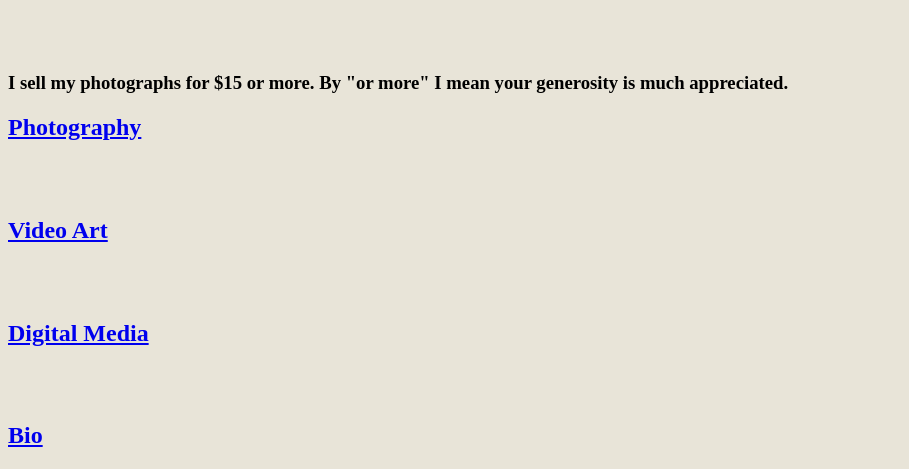
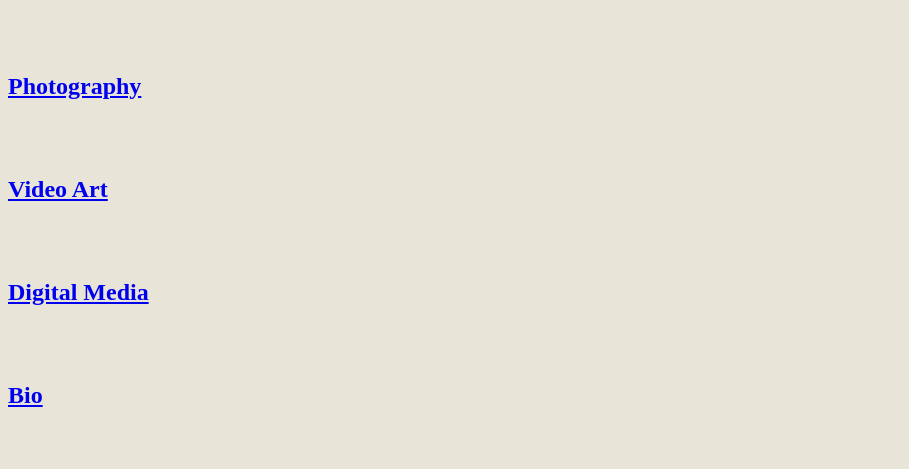
Before and after one commit to evanyerian/evanyerian.github.io, a plain HTML site: page index.html in a window 1280 px wide. Shown: the part 449-918 px from the top of the page, without its empty margins (0-909 px from the left). After the commit the page ends 878 px from the top, so only its background shows below. Drawn offline with Linux system fonts and the light colour scheme.

Commit message:
Add files via upload

```diff
--- a/index.html
+++ b/index.html
@@ -10,7 +10,6 @@
 
     <h2> I am a studying Photography Major at Lewis & Clark College in Portland Oregon.</h2>
     <br></br>
-    <h3> I sell my photographs for $15 or more. By "or more" I mean your generosity is much appreciated. </h3>
     <h2><a href="photography.html">Photography</a></h2>
     <br></br>
     <h2><a href="videoart.html">Video Art</a></h2>
```
